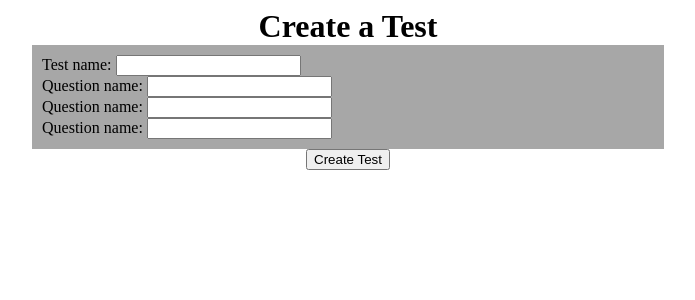
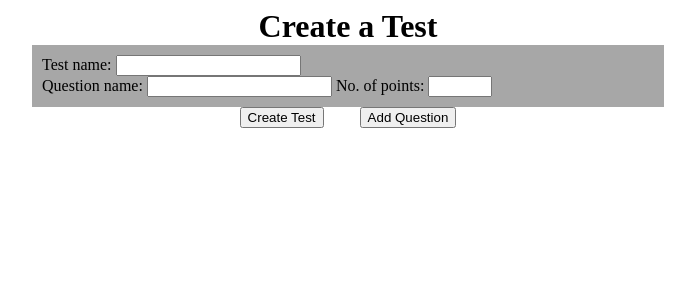
Before and after one commit to amoyer22/CSET160-Final, a Flask app: page /tests/create in a window 1280 px wide. Shown: the top 300 px of the page, without its empty margins (292-987 px from the left). Run offline with Flask 3, Linux system fonts and the light colour scheme.

Commit message:
Updated test questions to be required fields

```diff
--- a/templates/tests_create.html
+++ b/templates/tests_create.html
@@ -12,26 +12,21 @@
         <form>
             <div id="sub-container">
                 <label for="test-name">Test name:</label>
-                <input type="text" id="test-name" name="test-name">
+                <input type="text" id="test-name" name="test-name" required>
 
                 <ul id="questions-list">
                     <li class="question">
-                        <label for="test-question">Question name:</label>
-                        <input type="text" id="test-question" name="test-question">
-                    </li>
-                    <li class="question">
-                        <label for="test-question">Question name:</label>
-                        <input type="text" id="test-question" name="test-question">
-                    </li>
-                    <li class="question">
-                        <label for="test-question">Question name:</label>
-                        <input type="text" id="test-question" name="test-question">
+                        <label for="test-question-1">Question name:</label>
+                        <input type="text" id="test-question-1" name="test-question-1" required>
+                        <label for="test-points-1">No. of points:</label>
+                        <input type="number" id="test-points-1" name="test-points-1" min="0" max="999" maxlength="3" required>
                     </li>
                 </ul>
             </div>
 
             <div id="buttons-container">
-                <button type="button" onclick="window.location.href='/tests'">Create Test</button>
+                <button type="submit">Create Test</button>
+                <button type="">Add Question</button>
             </div>
         </form>
     </div>
```
